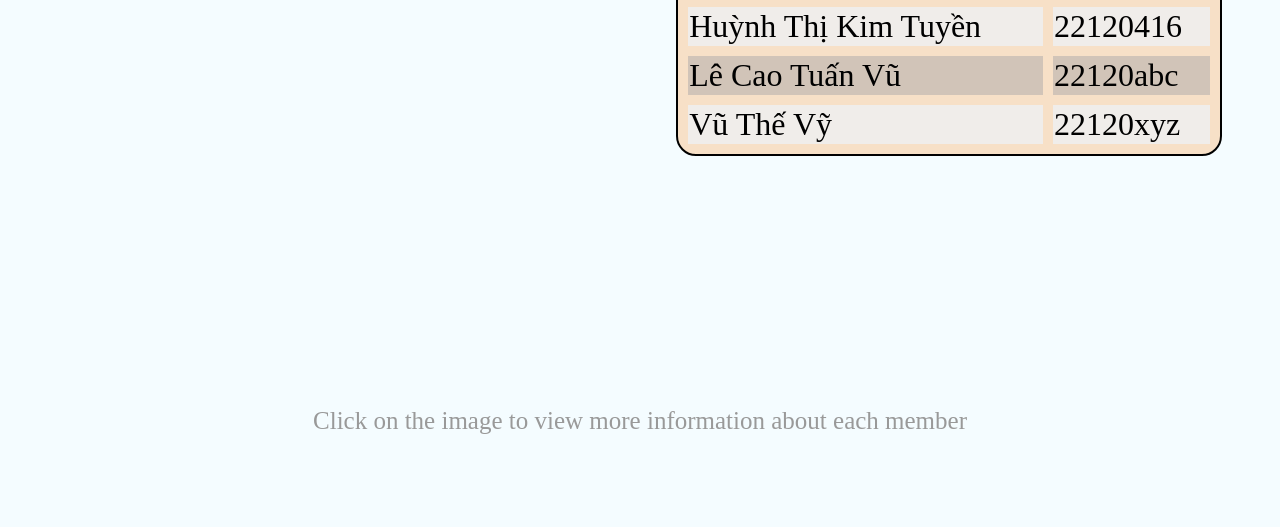
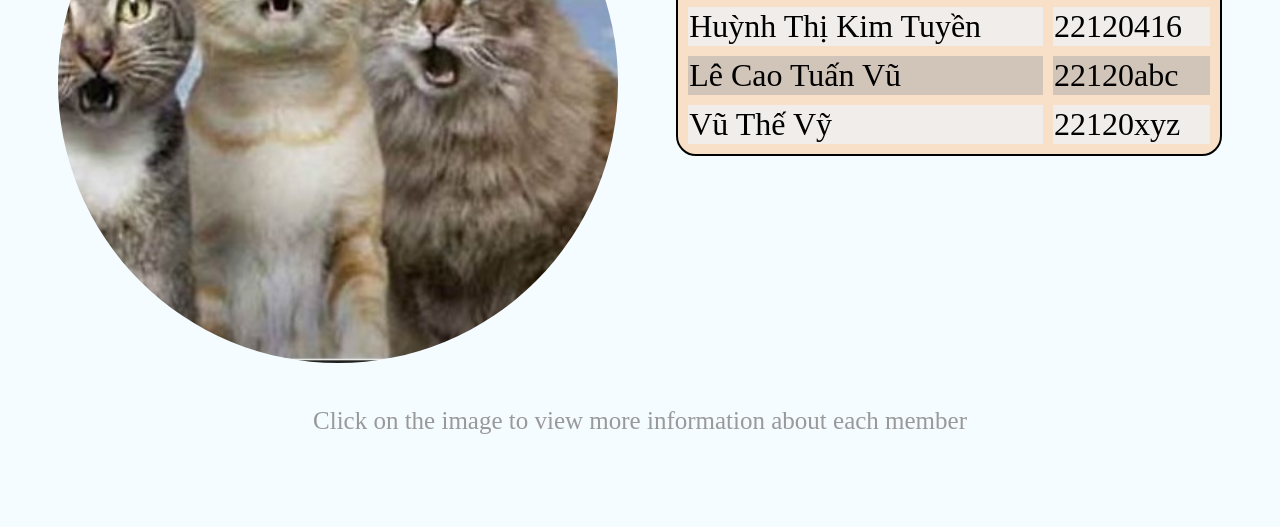
Before and after one commit to Tuyen572004/GROUP-INFOR, a plain HTML site: page index.html in a window 1280 px wide. Shown: the part 273-800 px from the top of the page. Drawn offline with Linux system fonts and the light colour scheme; the site is published under a folder, as on GitHub Pages, so addresses that start at the root find nothing.

Commit message:
Update index.html

```diff
--- a/index.html
+++ b/index.html
@@ -14,7 +14,7 @@
             Welcome to our team
         </p>
         <div class="flex-layout">
-            <img src="/images/members.jpg" alt="Group Image" usemap="#group-map" class="team-image">
+            <img src="./images/members.jpg" alt="Group Image" usemap="#group-map" class="team-image">
             <div class="text-content">
                 <table class="team-table">
                     <tr>
```
